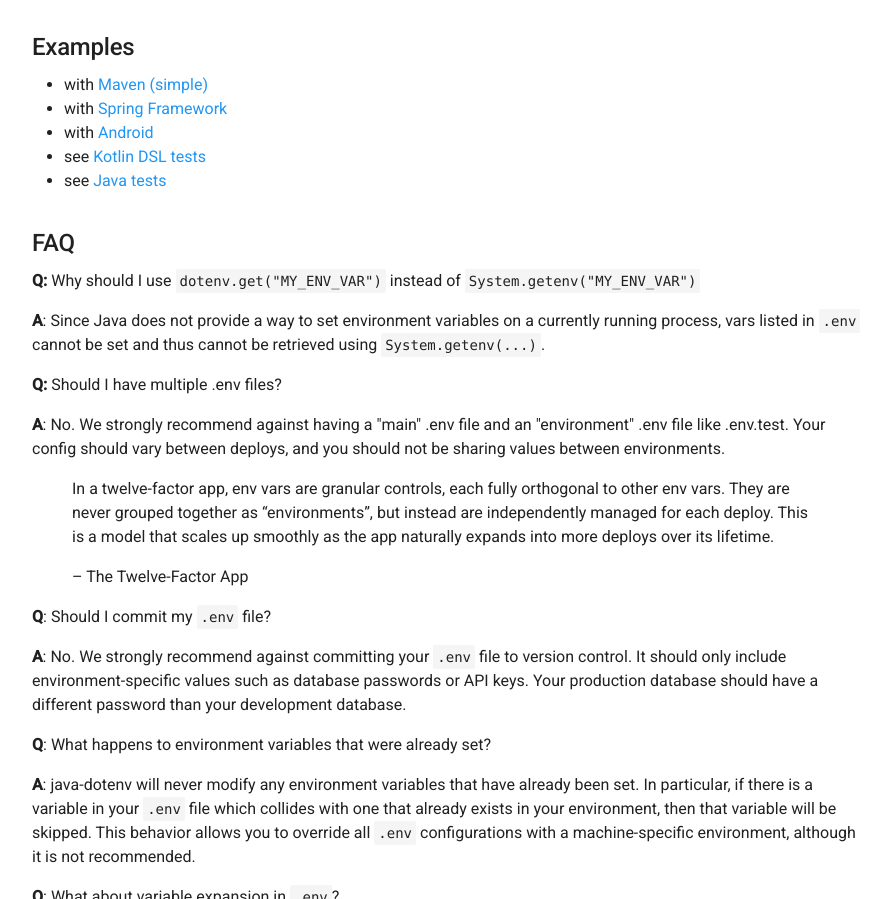
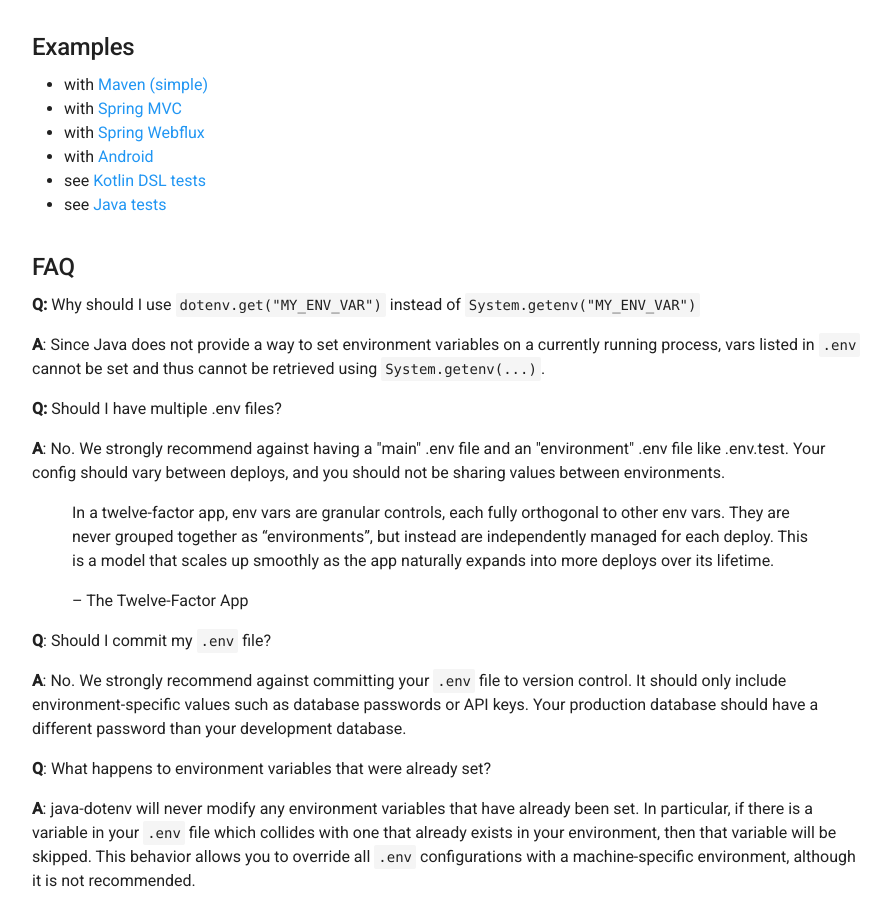
Before and after one commit to cdimascio/dotenv-kotlin, a plain HTML site: page index.html in a window 1280 px wide. Shown: the part 6620-7519 px from the top of the page, without its empty margins (192-1079 px from the left). Drawn offline with Linux system fonts and the light colour scheme.

Commit message:
Update index.html via compositor.io

```diff
--- a/index.html
+++ b/index.html
@@ -124,7 +124,8 @@ dotenv[<span class="hljs-string">&quot;HOME&quot;</span>]</pre><h2>Configuration
 <h2>Examples</h2>
 <ul>
 <li>with <a href="https://github.com/cdimascio/java-dotenv-example">Maven (simple)</a></li>
-<li>with <a href="https://github.com/cdimascio/kotlin-swagger-spring-functional-template">Spring Framework</a></li>
+<li>with <a href="https://github.com/cdimascio/kotlin-spring-mvc-template">Spring MVC</a></li>
+<li>with <a href="https://github.com/cdimascio/kotlin-swagger-spring-functional-template">Spring Webflux</a></li>
 <li>with <a href="https://github.com/cdimascio/android-example/blob/master/app/src/main/java/com/example/dimascio/myapp/MainActivity.kt">Android</a> </li>
 <li>see <a href="./src/test/kotlin/tests/DslTests.kt">Kotlin DSL tests</a></li>
 <li>see <a href="./src/test/java/tests/JavaTests.java">Java tests</a></li>
```
